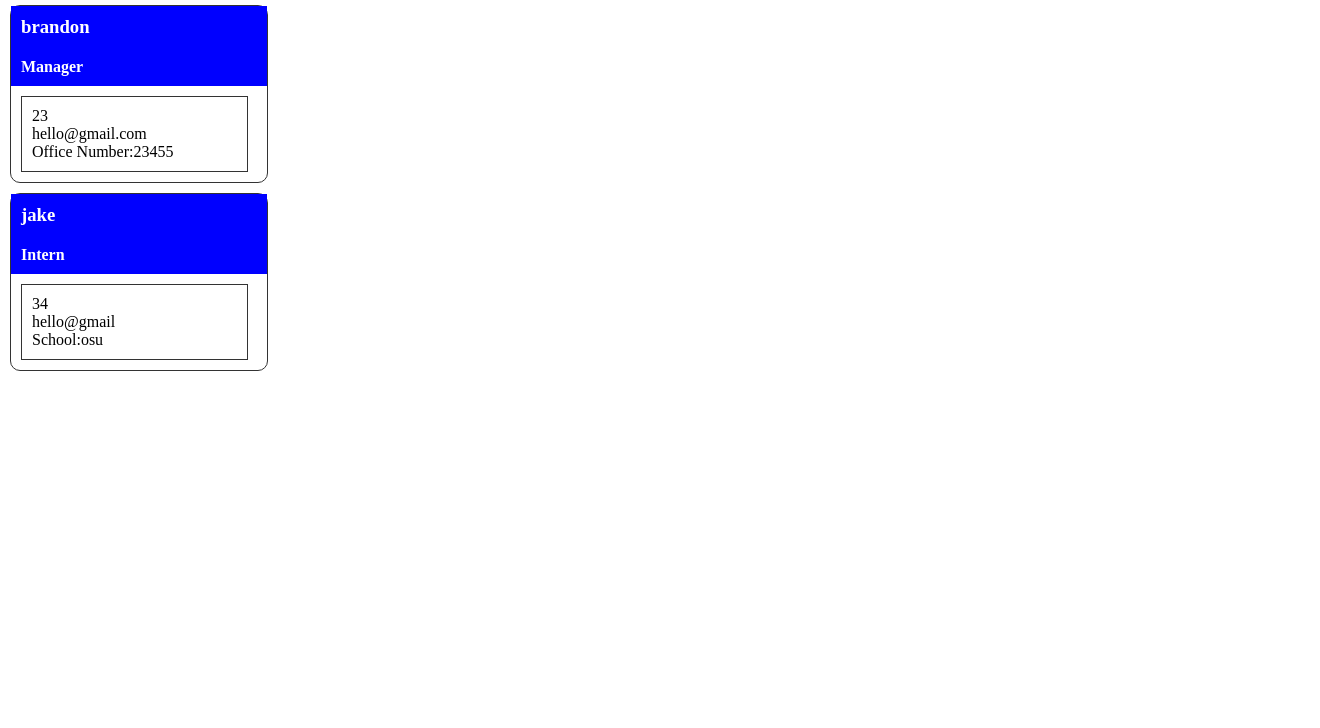
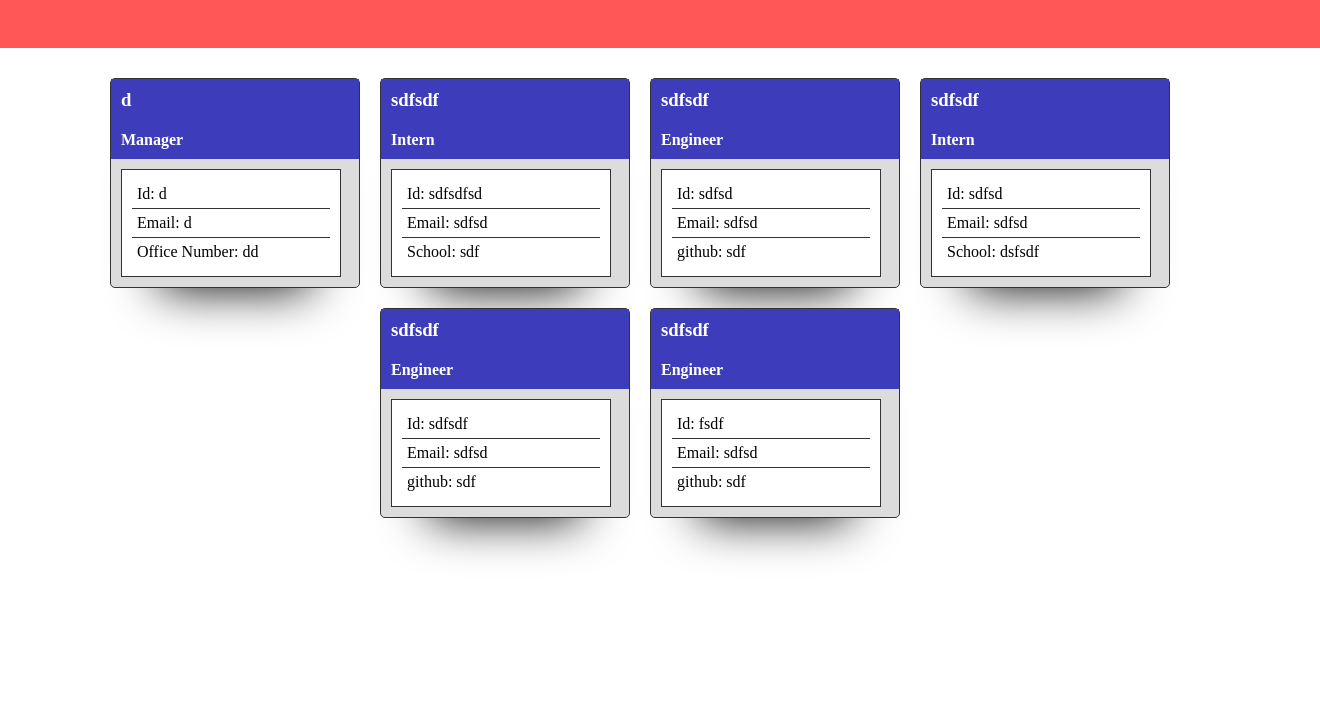
Before and after one commit to bHutchingson/team-profile-generator, a website: page index.html in a window 1280 px wide. Shown: the part 72-800 px from the top of the page, 1320 px wide, since content can reach past the window. Drawn offline with Linux system fonts and the light colour scheme.

Commit message:
made a couple of small css styling changes

```diff
--- a/assets/css/style.css
+++ b/assets/css/style.css
@@ -4,15 +4,20 @@
 }
 header {
     width: 100%;
-    background: red;
-}
-
-h1 {
+    background: rgb(255, 87, 87);
+    height: 10vh;
     text-align: center;
+    padding: 20px;
+    color: #fff;
 }
 
 h3, h4 {
     padding: 10px;
+}
+
+p {
+    padding: 5px;
+
 }
 
 .container {
@@ -20,22 +25,24 @@ h3, h4 {
     flex-wrap: wrap;
     padding: 10px;
     margin: 10px;
-
+    justify-content: center;
 }
 
 .employee-card {
     display: flex;
     flex-direction: column;
     border: 1px solid #333;
-    border-radius: 10px;
+    border-radius: 5px;
     margin: 10px;
     width: 20%;
     height: 30%;
+    background-color: #DCDCDC;
+    box-shadow: 0 50px 50px -50px black;
 }
 
 .employee-name-role {
-    color: white;
-    background: blue;
+    color: #fff;
+    background: rgb(61, 61, 187);
 }
 
 .employee-info {
@@ -46,9 +53,10 @@ h3, h4 {
     border: 1px solid #333333;
     width: 80%;
     justify-content: center;
+    background-color: #fff;
 
 }
 
-.id .email {
+.id, .email {
     border-bottom: 1px solid #333333;
 }
--- a/index.html
+++ b/index.html
@@ -9,28 +9,56 @@
 </head>
 <body>
     <header><h1>My Team</h1></header>
-    <section class='container'>
-
-    </section>
-
-</body>
-</html><div class='employee-card'>
+    <section class='container'><div class='employee-card'>
         <div class='employee-name-role'>
-            <h3>brandon</h3>
+            <h3>d</h3>
             <h4>Manager</h4>
         </div>
         <div class='employee-info'>
-            <p class='id'>23</p>
-            <p class='email'>hello@gmail.com</p><p>Office Number:23455</p></div>
+            <p class='id'>Id: d</p>
+            <p class='email'>Email: d</p><p>Office Number: dd</p></div>
         </div><div class='employee-card'>
         <div class='employee-name-role'>
-            <h3>jake</h3>
+            <h3>sdfsdf</h3>
             <h4>Intern</h4>
         </div>
         <div class='employee-info'>
-            <p class='id'>34</p>
-            <p class='email'>hello@gmail</p><p>School:osu</p></div>
+            <p class='id'>Id: sdfsdfsd</p>
+            <p class='email'>Email: sdfsd</p><p>School: sdf</p></div>
+        </div><div class='employee-card'>
+        <div class='employee-name-role'>
+            <h3>sdfsdf</h3>
+            <h4>Engineer</h4>
+        </div>
+        <div class='employee-info'>
+            <p class='id'>Id: sdfsd</p>
+            <p class='email'>Email: sdfsd</p><p>github: sdf</p></div>
+        </div><div class='employee-card'>
+        <div class='employee-name-role'>
+            <h3>sdfsdf</h3>
+            <h4>Intern</h4>
+        </div>
+        <div class='employee-info'>
+            <p class='id'>Id: sdfsd</p>
+            <p class='email'>Email: sdfsd</p><p>School: dsfsdf</p></div>
+        </div><div class='employee-card'>
+        <div class='employee-name-role'>
+            <h3>sdfsdf</h3>
+            <h4>Engineer</h4>
+        </div>
+        <div class='employee-info'>
+            <p class='id'>Id: sdfsdf</p>
+            <p class='email'>Email: sdfsd</p><p>github: sdf</p></div>
+        </div><div class='employee-card'>
+        <div class='employee-name-role'>
+            <h3>sdfsdf</h3>
+            <h4>Engineer</h4>
+        </div>
+        <div class='employee-info'>
+            <p class='id'>Id: fsdf</p>
+            <p class='email'>Email: sdfsd</p><p>github: sdf</p></div>
         </div>
         </div>
         </body>
+        </section>
         </html>
```
Also changed, not shown: script.js (+7 -11 lines).
